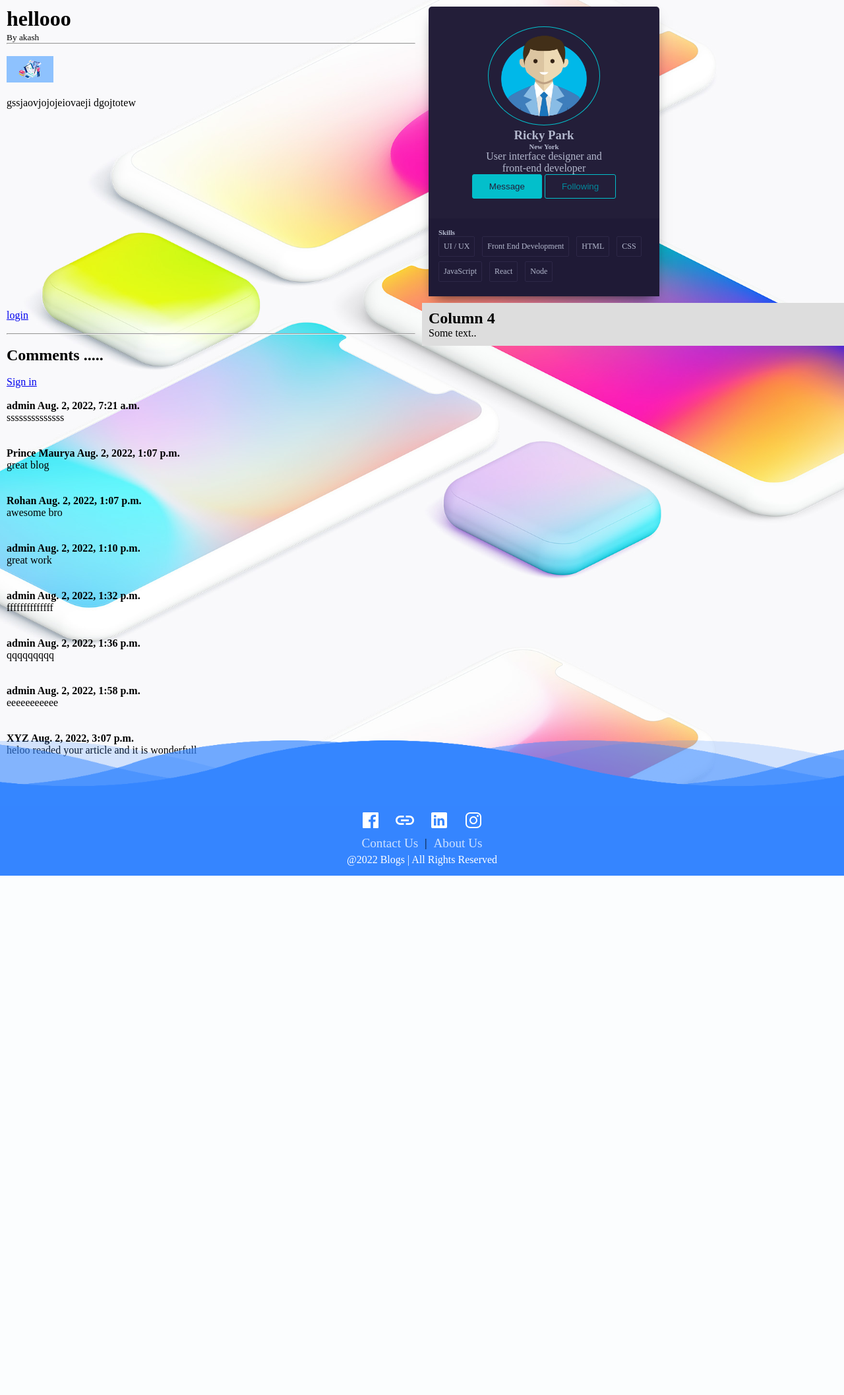
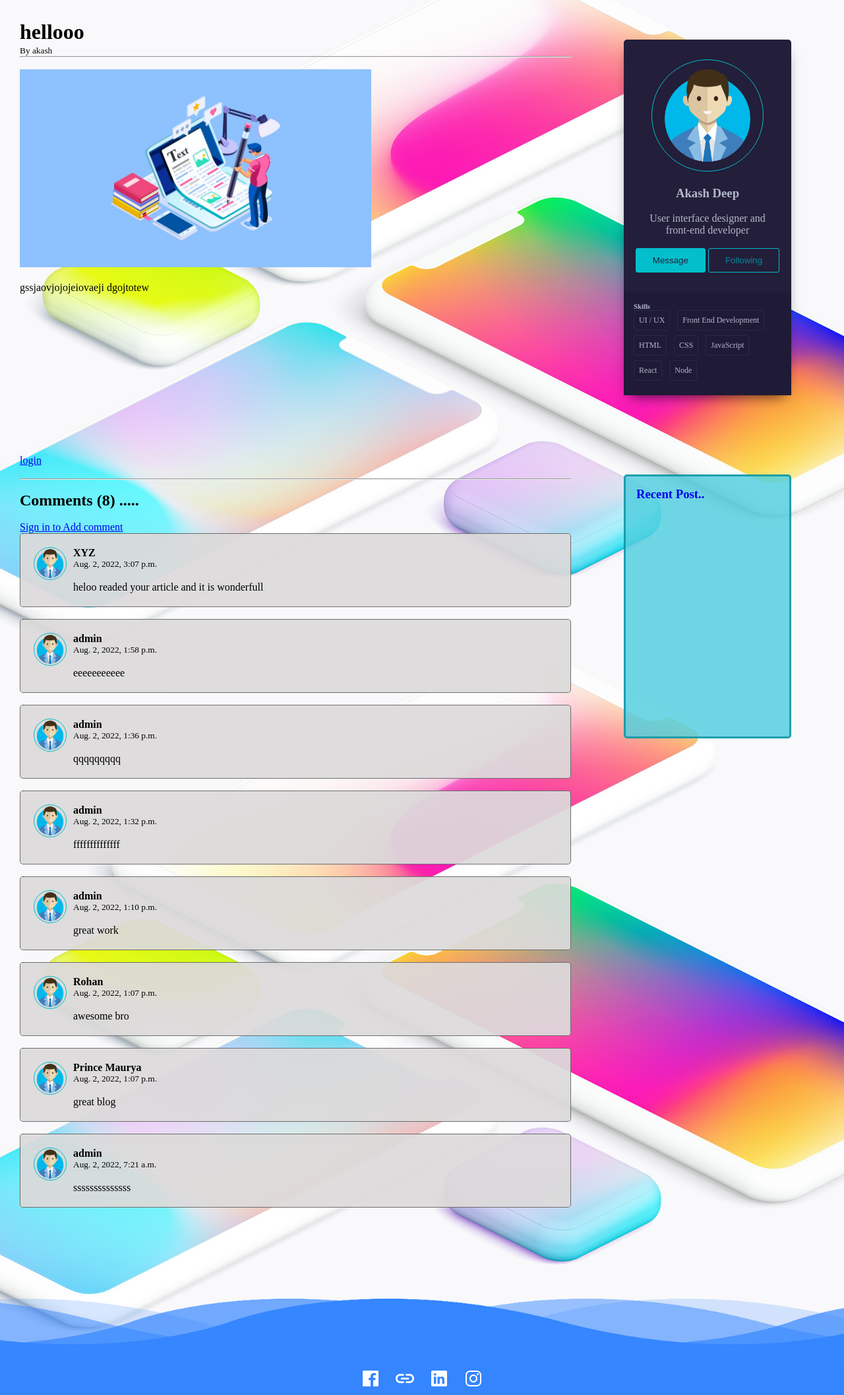
Before and after one commit to pm-2001/Content_Management_System, a Django app: page /article/59 in a window 1280 px wide. Shown: the part 60-2174 px from the top of the page at 66% size. Before the commit the page ends 1387 px from the top, so only its background shows below. Run offline with Django 4.2, Linux system fonts and the light colour scheme; data comes from the database, SQL or seed files in the repository; both versions use the stored data as it was after the commit; parts of the project's set-up code (start-up, migrations or seed data) failed here and were passed over; some libraries are stand-ins or nearby versions.

Commit message:
comment page improved

```diff
--- a/task/blog/models.py
+++ b/task/blog/models.py
@@ -51,9 +51,12 @@ class Comment(models.Model):
     def __str__(self):
       return '%s - %s' %(self.post.title, self.name)
 
+    class Meta:
+        ordering = ('-date_added',)
+
 class Profile(models.Model):
     user=models.OneToOneField(User,on_delete=models.CASCADE,null=True)
-    pic=models.ImageField(default='images/default.png',upload_to = "pics/")
+    pic=models.ImageField(default='images/user.webp',upload_to = "pics/")
     bio=models.TextField(null=True)
     website_url=models.CharField(max_length=255,null=True,blank=True)
     fb_url=models.CharField(max_length=255,null=True,blank=True)
--- a/task/blog/templates/base.html
+++ b/task/blog/templates/base.html
@@ -27,7 +27,7 @@
                     <ul>
                        <div class="submenu">
                         <li><h4>Hello, {{request.user}}</h4></li>
-                        <li><a href="/profile">Profile</a></li>
+                        <li><a href="{% url 'profile' user.id %}">Profile</a></li>
                         <li><a href="/myblogs">My blogs</a></li>
                         <li><a href="/posts">Create</a></li>
                         <li><a href="/logout">Logout</a></li>
--- a/task/blog/templates/change_password.html
+++ b/task/blog/templates/change_password.html
@@ -221,7 +221,7 @@
 
             <div class="sidenav-url">
                 <div class="url">
-                    <a href="/profile" >Profile</a>
+                    <a href="{% url 'profile' user.id %}" >Profile</a>
                     <hr align="center">
                 </div>
                 <div class="url">
--- a/task/blog/templates/index.html
+++ b/task/blog/templates/index.html
@@ -138,6 +138,7 @@ body{
   </div>
   {%endfor%}
 {%for i in posts %}
+
     <div class="container">
       <div class="preview">
         {% if i.image %}
--- a/task/blog/templates/password_success.html
+++ b/task/blog/templates/password_success.html
@@ -170,7 +170,7 @@
             <!-- Navbar -->
             <ul>
                 <li>
-                    <a href="/profile">
+                    <a href="{% url 'profile' user.id %}">
                         <i class="fa fa-sign-out-alt fa-2x"></i>
                     </a>
                 </li>
@@ -194,7 +194,7 @@
 
             <div class="sidenav-url">
                 <div class="url">
-                    <a href="/profile" >Profile</a>
+                    <a href="{% url 'profile' user.id %}" >Profile</a>
                     <hr align="center">
                 </div>
                 <div class="url">
--- a/task/blog/templates/postdetail.html
+++ b/task/blog/templates/postdetail.html
@@ -3,10 +3,31 @@
 {% block body %}
 
     <style>
-        .column {
+
+        .column1 {
           float: left;
-          width: 50%;
-          padding: 10px;
+          width: 70%;
+          padding: 30px;
+        }
+        .column3 {
+          float: left;
+          width: 70%;
+          padding: 30px;
+          margin-bottom: 20vh;
+        }
+        .column2 {
+          float: left;
+          width: 30%;
+          padding: 60px 80px;
+          padding-left: 50px;
+
+        }
+        .column4 {
+          float: left;
+          width: 30%;
+          padding: 60px 80px;
+          padding-left: 50px;
+
         }
 
         .card-container {
@@ -18,7 +39,7 @@
           width: 350px;
           max-width: 100%;
           text-align: center;
-          margin-right: 10px;
+
         }
 
         .card-container .round {
@@ -64,28 +85,137 @@
           padding: 7px;
         }
 
+        h3{
+          text-transform: capitalize;
+        }
+
+        .recent{
+          border-style: solid;
+          border-color: #028a9cbd;
+          background: #51cedfd2;
+          border-radius: 5px;
+          height: 50vh;
+          text-align: left;
+          padding: 2vh 2vh;
+        }
+       .recent a{
+          text-decoration: none;
+        }
+
+        .usercomment{
+          background: #dcdadaee;
+          border-style: dotted;
+          border-width: 1px;
+          border-radius: 5px;
+          padding: 20px;
+        }
+
+        .usercomment .usericon {
+          border: 1px solid #03BFCB;
+          border-radius: 50%;
+          padding: 0px;
+          position: absolute;
+          display: flex;
+        }
+
+        .usercomment strong{
+          margin-left: 60px;
+          display: block;
+        }
+
+        .usercomment small{
+          margin-left: 60px;
+          display: block;
+        }
+
+        .userbody{
+          margin-left: 60px;
+          display: block;
+        }
+
+        .addcomment{
+          background: #dcffe2;
+          border: #02899C dashed ;
+          border-width: .5px;
+          border-radius: 5px;
+          padding: 20px;
+          width: 50%;
+        }
+
+        .form-group {
+          margin-bottom: 20px;
+        }
+
+        .form-control {
+          width: 100%;
+          padding: 10px 20px;
+          margin: 4px 0;
+          box-sizing: border-box;
+          display: flex;
+        }
+
+        textarea {
+        width: 250px;
+        height: 100px;
+      }
+
+      .button {
+            background-color: #1259d3; /* Green */
+            border: none;
+            color: white;
+            padding: 10px 27px;
+            text-align: center;
+            text-decoration: none;
+            display: inline-block;
+            font-size: 16px;
+            border-radius: 8px;
+      }
+
+      .button:hover {
+            box-shadow: 0 12px 16px 0 rgba(0,0,0,0.24), 0 17px 50px 0 rgba(0,0,0,0.19);
+      }
+
+      .like{
+        background: #4c8dff;
+        height: 5vh;
+        width: 5vh;
+        border-radius: 8px;
+      }
+
+      .unlike{
+        background: #4c8dff;
+        height: 5vh;
+        width: 5vh;
+        border-radius: 8px;
+      }
+
+
+
     </style>
 
 
 <div class="row">
-  <div class="column" >
+  <div class="column1" >
     <div class="post">
       <h1>{{post.title}}</h1>
       <small>By {{post.username}} </small>
       <hr>
       <br>
-      <img height="40px" src="{{post.image.url}}">
+      <img height="300px" src="{{post.image.url}}">
       <br>
       <br>
       {{post.body | safe}}
     </div>
   </div>
-  <div class="column">
+  <div class="column2">
     <div class="card-container">
-      <img class="round" src="{{post.username.profile.pic.url}}" height="150px" width ="170px" alt="user" />
-      <h3>Ricky Park</h3>
-      <h6>New York</h6>
+      <img class="round" src="{{post.username.profile.pic.url}}" height="170px" width ="170px" alt="user" />
+      <br><br>
+      <h3>{{post.username.first_name}} {{post.username.last_name}}</h3>
+      <!-- <h6>New York</h6> -->
+      <br>
       <p>User interface designer and <br/> front-end developer</p>
+      <br>
       <div class="buttons">
         <button class="primary">
           Message
@@ -111,48 +241,74 @@
 </div>
 
 <div class="row">
-  <div class="column">
+  <div class="column3">
     <form action="{% url 'like_post' post.pk %}" method="POST">
       {% csrf_token %}
       {% if user.is_authenticated %}
         {% if liked %}
-          <button type="submit", name="post_id" , value="{{post.id}}" , class="btn btn-primary btn-sm">Unlike</button>
+          <button type="submit", name="post_id" , value="{{post.id}}" , class="unlike"><i class="fa-solid fa-thumbs-down"></i></button>
         {% else %}
-          <button type="submit", name="post_id" , value="{{post.id}}" , class="btn btn-danger btn-sm">like</button>
+          <button type="submit", name="post_id" , value="{{post.id}}" , class="like"><i class="fas fa-thumbs-up fa-2x"></i></button>
         {% endif %}
         {{ total_likes }} likes
       {% else %}
         <a href="#">login</a>
       {% endif %}
     </form>
-      <br><hr><br>
+    <br><hr><br>
+
+
       <div class="comment">
-          <h2>Comments .....</h2><br>
+          <h2>Comments ({{comments.count}}) .....</h2><br>
             {% if user.is_authenticated %}
               {% if not post.comments.all %}
                 No Comments Yet ...
-                <a href="{% url 'addcomment' post.pk %}">Add one</a>
-              {% else %}
-                <a href="{% url 'addcomment' post.pk %}">Add comment</a>
               {% endif %}
             {% else %}
-              <a href="{% url 'signin' %}">Sign in</a>
+              <a href="{% url 'signin' %}">Sign in to Add comment</a>
             {% endif %}
-            <br><br>
-            {% for comment in post.comments.all %}
+          {% for comment in post.comments.all %}
+          <div class="usercomment">
+            <img class="usericon" height="50px" width ="50px" src="{{post.username.profile.pic.url}}" alt="Avatar">
               <strong>
                 {{comment.name}}
-                {{comment.date_added}}
               </strong>
+              <small>{{comment.date_added}}</small>
               <br>
+              <div class="userbody">
                 {{comment.body}}
-              <br><br><br>
-            {% endfor %}
+              </div>
+          </div>
+            <br>
+          {% endfor %}
       </div>
+    <!-- Form to leave comment -->
+    {% if user.is_authenticated %}
+        <div class="addcomment">
+          <h1>Add comment ...</h1>
+              <br>
+              <div class="form-group" >
+                  <form method ="POST" >
+                      {% csrf_token %}
+                      <div class="form-group">
+                        <input type="text" class="form-control" name="name" id="name" placeholder="Enter your name">
+                      </div>
+                      <div class="form-group">
+                        <textarea type="text" class="form-control" name="body" id="body" placeholder="add your comment"></textarea>
+                      </div>
+                      <div class="form-group">
+                        <button class="button">Submit</button>
+                    </div>
+                  </form>
+              </div>
+        </div>
+    {% endif %}
   </div>
-  <div class="column" style="background-color:#ddd;">
-    <h2>Column 4</h2>
-    <p>Some text..</p>
+
+  <div class="column4" >
+    <div class="recent">
+      <a href="#"><h3>Recent post..</h3></a>
+    </div>
   </div>
 </div>
 {% endblock body %}
--- a/task/blog/templates/profile.html
+++ b/task/blog/templates/profile.html
@@ -251,7 +251,7 @@
 
         <div class="sidenav-url">
             <div class="url">
-                <a href="#profile" class="active">Profile</a>
+                <a href="{% url 'profile' user.id %}" class="active">Profile</a>
                 <hr align="center">
             </div>
             <div class="url">
@@ -273,7 +273,7 @@
                         <tr>
                             <td>Name</td>
                             <td>:</td>
-                            <td>ImDezCode</td>
+                            <td>ImDezCode{{profiles.user}}</td>
                         </tr>
                         <tr>
                             <td>Email</td>
--- a/task/blog/urls.py
+++ b/task/blog/urls.py
@@ -2,7 +2,7 @@ from re import template
 from django.contrib import admin
 from django.urls import path
 from blog import views
-from blog.views import PostDetail,UpdatePostView,DeletePostView,LikeView,AddCommentView,UserEditView,PasswordsChangeView
+from blog.views import PostDetail,UpdatePostView,DeletePostView,LikeView,UserEditView,PasswordsChangeView
 from django.contrib.auth import views as auth_views
 from . import views
 
@@ -11,7 +11,7 @@ urlpatterns = [
     path('article/<int:pk>',PostDetail.as_view(),name='postdetail'),
     path('about',views.about, name='about'),
     path('contact',views.contact, name='contact'),
-    path('profile',views.profile, name='profile'),
+    path('profile/<int:pk>',views.profile, name='profile'),
     path('posts/',views.posts, name='posts'),
     path('register',views.register, name='register'),
     path('edit_profile/',UserEditView.as_view(), name='edit_profile'),
@@ -24,6 +24,6 @@ urlpatterns = [
     path('article/delete/<int:pk>',views.DeletePostView.as_view(),name='delete_post'),
     path('myblogs',views.myblogs, name='myblogs'),
     path('like/<int:pk>',LikeView , name='like_post'),
-    path('article/<int:pk>/comment/', AddCommentView.as_view(), name='addcomment'),
+    # path('article/<int:pk>/comment/', AddCommentView.as_view(), name='addcomment'),
     # path('delete/<post_id>',views.delete_post,name='delete'),
 ]
--- a/task/blog/views.py
+++ b/task/blog/views.py
@@ -42,16 +42,46 @@ class PostDetail(DetailView):
 
     def get_context_data(self,*args,**kwargs):
         context = super(PostDetail, self).get_context_data(**kwargs)
-        stuff=get_object_or_404(Post, id=self.kwargs['pk'])
+        pk = self.kwargs["pk"]
+        stuff=get_object_or_404(Post, id=pk)
         total_likes = stuff.total_likes()
         liked = False
-
         if stuff.likes.filter(id = self.request.user.id).exists():
             liked=True
 
+        form = CommentForm()
+        post = get_object_or_404(Post, pk=pk)
+        comments = post.comments.all()
+
+        context['post'] = post
+        context['comments'] = comments
+        context['form'] = form
         context["total_likes"] = total_likes
         context[" liked "] = liked
         return context
+
+    def post(self, request, *args, **kwargs):
+        form = CommentForm(request.POST)
+        self.object = self.get_object()
+        context = super(PostDetail, self).get_context_data(**kwargs)
+
+        post = Post.objects.filter(id=self.kwargs['pk'])[0]
+        comments = post.comments.all()
+
+        context['post'] = post
+        context['comments'] = comments
+        context['form'] = form
+
+        if form.is_valid():
+            name = form.cleaned_data['name']
+            body = form.cleaned_data['body']
+
+            comment = Comment.objects.create(name=name, body=body, post=post)
+
+            form = CommentForm()
+            context['form'] = form
+            return self.render_to_response(context=context)
+
 
 class UpdatePostView(UpdateView):
     model= Post
@@ -72,7 +102,7 @@ class DeletePostView(DeleteView):
 def about(request):
     return render(request,'about.html')
 
-def profile(request):
+def profile(request,pk):
     profiles = Profile.objects.all()
     return render(request,'profile.html',{'profiles':profiles})
 
@@ -159,12 +189,12 @@ def myblogs(request):
     return render(request,'myblogs.html',{'posts':posts})
 
 
-class AddCommentView(CreateView):
-    model = Comment
-    form_class = CommentForm
-    template_name= 'addcomment.html'
-    # fields= '__all__'
-    def form_valid(self,form):
-        form.instance.post_id = self.kwargs['pk']
-        return super().form_valid(form)
-    success_url= reverse_lazy('home')
+# class AddCommentView(CreateView):
+#     model = Comment
+#     form_class = CommentForm
+#     template_name= 'postdetail.html'
+#     # fields= '__all__'
+#     def form_valid(self,form):
+#         form.instance.post_id = self.kwargs['pk']
+#         return super().form_valid(form)
+#     success_url= reverse_lazy('home')
```
Also changed, not shown: task/blog/migrations/0029_alter_profile_pic.py (added), task/blog/migrations/0030_alter_profile_pic.py (added), task/blog/migrations/0031_alter_comment_options.py (added), task/db.sqlite3, task/media/images/4_489fyIz.jpg (added), task/media/images/4_qNLSgE6.jpg (added), task/media/images/user.webp (added), task/media/pics/admin.jpg (added), task/media/uploads/admin.jpg (added).
